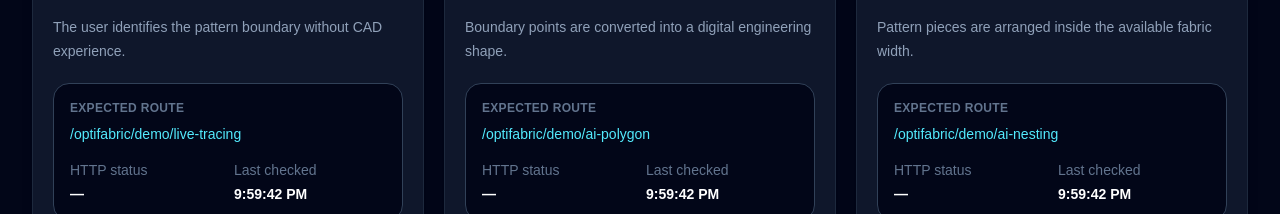
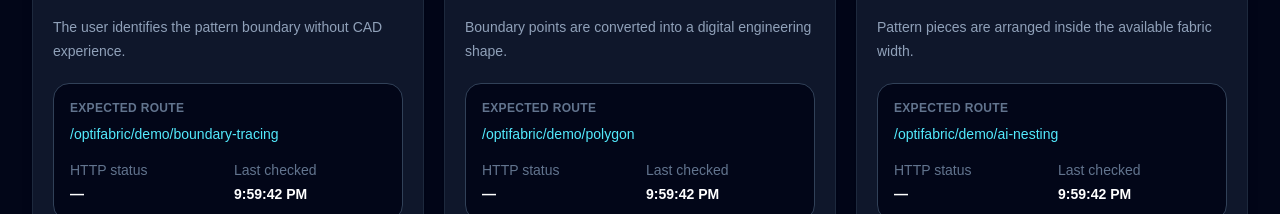
Before and after one commit to mahtab2011/mbncon, a Next.js app: page /optifabric/demo/route-audit in a window 1280 px wide. Shown: the part 1400-1614 px from the top of the page. Built offline with nearby package versions, Linux system fonts and the light colour scheme; no server answers.

Commit message:
Fix OptiFabric route names

```diff
--- a/app/optifabric/demo/ai-nesting/page.tsx
+++ b/app/optifabric/demo/ai-nesting/page.tsx
@@ -295,7 +295,7 @@ export default function AiNestingDemoPage() {
 
           <div className="mt-8 flex flex-wrap gap-3">
             <Link
-              href="/optifabric/demo/ai-polygon"
+              href="/optifabric/demo/polygon"
               className="rounded-xl border border-slate-600 bg-slate-900 px-5 py-3 font-semibold text-slate-200 transition hover:border-cyan-400 hover:text-white"
             >
               ← {t.back}
--- a/app/optifabric/demo/pilot-result/page.tsx
+++ b/app/optifabric/demo/pilot-result/page.tsx
@@ -672,14 +672,14 @@ export default function PilotResultPage() {
       number: "03",
       title: t.stepTrace,
       description: t.stepTraceDescription,
-      href: "/optifabric/demo/live-tracing",
+      href: "/optifabric/demo/boundary-tracing",
       status: "completed",
     },
     {
       number: "04",
       title: t.stepPolygon,
       description: t.stepPolygonDescription,
-      href: "/optifabric/demo/ai-polygon",
+      href: "/optifabric/demo/polygon",
       status: "completed",
     },
     {
--- a/app/optifabric/demo/route-audit/page.tsx
+++ b/app/optifabric/demo/route-audit/page.tsx
@@ -65,7 +65,7 @@ const pilotRoutes: PilotRoute[] = [
       "The user identifies the pattern boundary without CAD experience.",
     descriptionBn:
       "CAD অভিজ্ঞতা ছাড়াই ব্যবহারকারী প্যাটার্নের সীমানা চিহ্নিত করেন।",
-    href: "/optifabric/demo/live-tracing",
+    href: "/optifabric/demo/boundary-tracing",
   },
   {
     id: "ai-polygon",
@@ -76,7 +76,7 @@ const pilotRoutes: PilotRoute[] = [
       "Boundary points are converted into a digital engineering shape.",
     descriptionBn:
       "সীমানার পয়েন্টগুলোকে ডিজিটাল ইঞ্জিনিয়ারিং আকারে রূপান্তর করা হয়।",
-    href: "/optifabric/demo/ai-polygon",
+    href: "/optifabric/demo/polygon",
   },
   {
     id: "ai-nesting",
```
